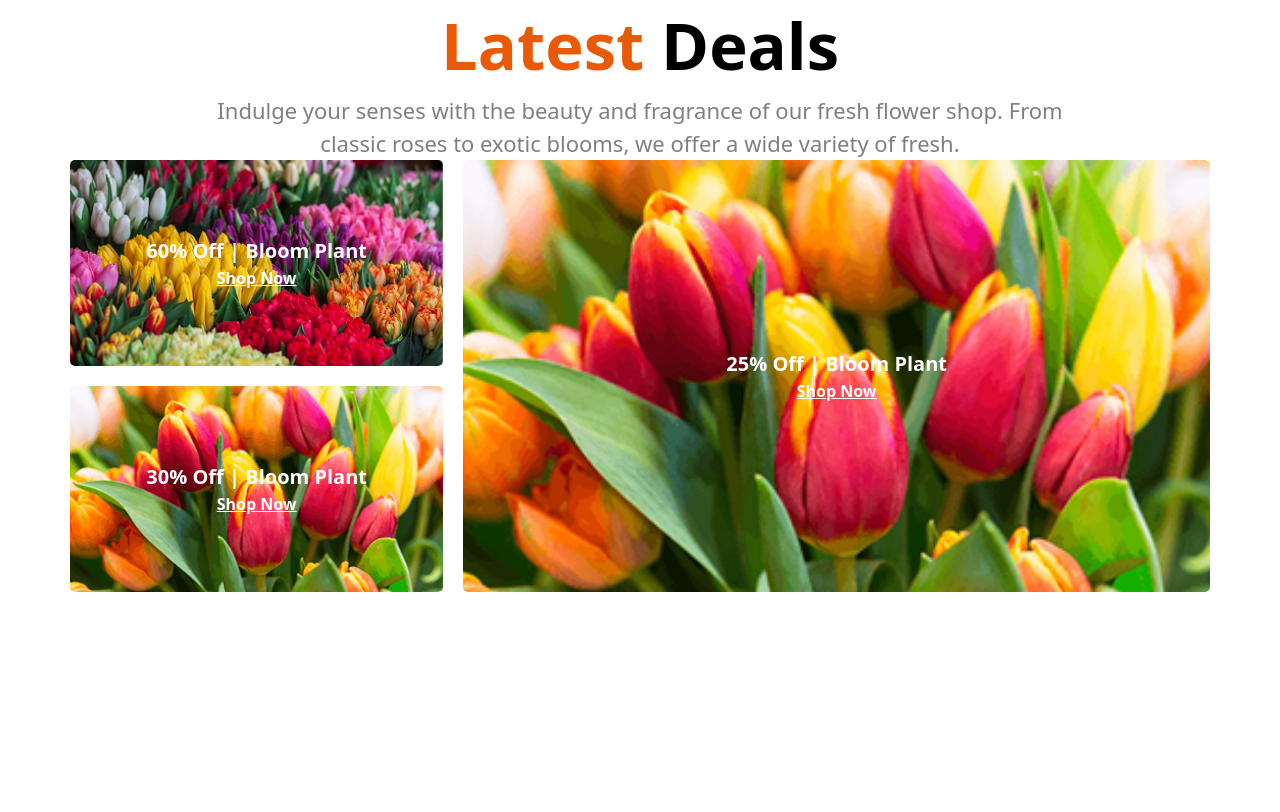
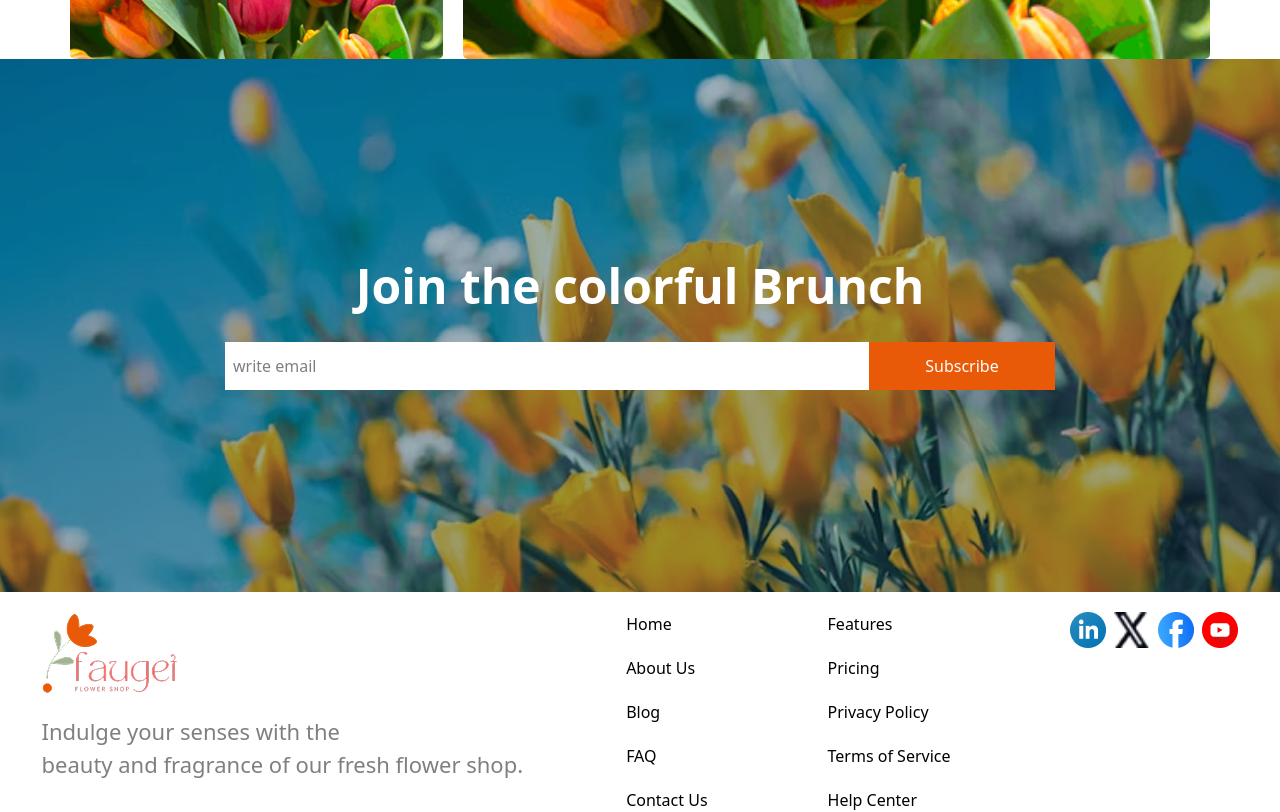
Before and after one commit to galibhub/responsive-flowers-website, a website: page index.html in a window 1280 px wide. Shown: the part 2409-3221 px from the top of the page. Before the commit the page ends 3001 px from the top, so only its background shows below. Drawn offline with Linux system fonts and the light colour scheme.

Commit message:
Added Footer Section

```diff
--- a/index.html
+++ b/index.html
@@ -144,22 +144,6 @@
 
 
 
-        <section class="bg-cover bg-center h-[533px] w-full flex flex-col justify-center items-center"
-            style="background-image: url('../assets/news-letter-bg.png');">
-
-            <div>
-                <h1 class="text-5xl text-white font-bold text-center">Join the colorful Brunch</h1>
-                <div class="flex pt-8">
-                    <input class="h-12 w-[644px] bg-white p-2" type="text" placeholder="write email">
-                    <button class="h-12 w-[186px] bg-[#E95A08] text-white font-medium">Subscribe</button>
-                </div>
-
-            </div>
-
-        </section>
-
-
-
         <section>
             <div class="text-center">
                 <h1 class="text-[#000000] font-bold text-[65px]">
@@ -209,31 +193,67 @@
 
 
 
+        <section class="bg-cover bg-center h-[533px] w-full flex flex-col justify-center items-center"
+            style="background-image: url('../assets/news-letter-bg.png');">
 
-    </main>
-
-    <footer>
             <div>
-
-
+                <h1 class="text-5xl text-white font-bold text-center">Join the colorful Brunch</h1>
+                <div class="flex pt-8">
+                    <input class="h-12 w-[644px] bg-white p-2" type="text" placeholder="write email">
+                    <button class="h-12 w-[186px] bg-[#E95A08] text-white font-medium">Subscribe</button>
+                </div>
 
             </div>
+
+        </section>
 
 
 
 
+
+
+
+    </main>
+
+<footer class="flex justify-around gap-5 mt-5 w-full">
     <div>
+        <img src="assets/logo.png" alt="">
+        <p class="text-[#00000080] font-medium text-[22px] mt-5">
+            Indulge your senses with the <br>
+            beauty and fragrance of our fresh flower shop.
+        </p>
+    </div>
 
+    <div class="flex justify-evenly items-start gap-30">
+        <div>
+            <ul class="flex flex-col justify-around gap-5">
+                <li><a href="">Home</a></li>
+                <li><a href="">About Us</a></li>
+                <li><a href="">Blog</a></li>
+                <li><a href="">FAQ</a></li>
+                <li><a href="">Contact Us</a></li>
+            </ul>
         </div>
 
         <div>
-
+            <ul class="flex flex-col justify-around gap-5">
+                <li><a href="">Features</a></li>
+                <li><a href="">Pricing</a></li>
+                <li><a href="">Privacy Policy</a></li>
+                <li><a href="">Terms of Service</a></li>
+                <li><a href="">Help Center</a></li>
+            </ul>
         </div>
 
-        <div>
-
+        <div class="flex flex-row justify-start gap-2">
+            <img class="h-9 w-9" src="assets/icon-linkedin.png" alt="">
+            <img class="h-9 w-9" src="assets/icon-twitter.png" alt="">
+            <img class="h-9 w-9" src="assets/icon-facebook.png" alt="">
+            <img class="h-9 w-9" src="assets/icon-youtube.png" alt="">
+        </div>
     </div>
 </footer>
+
 </body>
 
 </html>
```
Also changed, not shown: src/output.css. Lines whose indentation alone changed are shown as unchanged.
